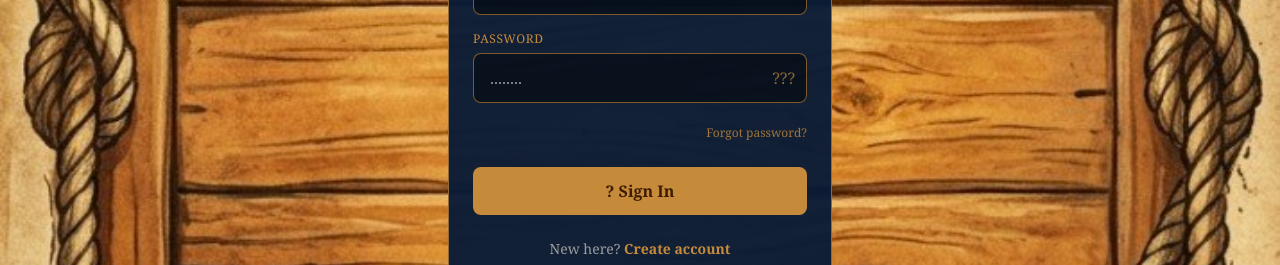
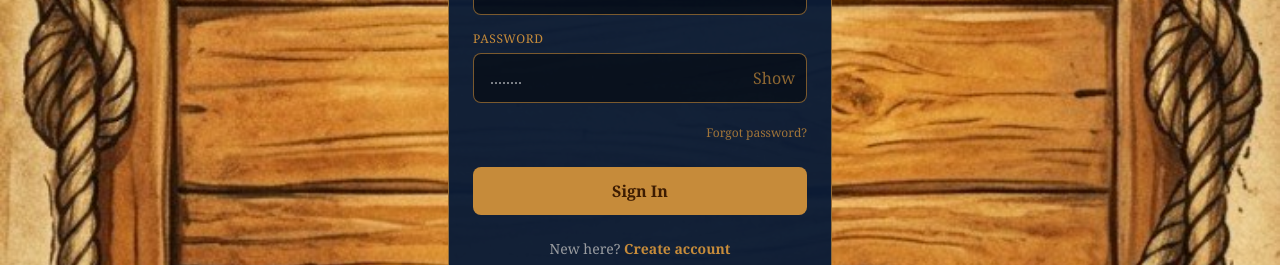
Before and after one commit to thewastedape-byte/boat-buddy-app, a Next.js app: page /login in a window 1280 px wide. Shown: the part 397-662 px from the top of the page. Built offline with nearby package versions, Linux system fonts and the light colour scheme; no server answers.

Commit message:
fix: login page emoji rendering on Android (Show/Hide toggle, Sign In button)

```diff
--- a/src/app/login/page.tsx
+++ b/src/app/login/page.tsx
@@ -114,7 +114,7 @@ export default function LoginPage() {
                   style={{ color: 'rgba(198,139,58,0.7)', background: 'none', border: 'none', cursor: 'pointer', fontSize: '16px', lineHeight: 1 }}
                   aria-label={showPassword ? 'Hide password' : 'Show password'}
                 >
-                  {showPassword ? '??' : '???'}
+                  {showPassword ? 'Hide' : 'Show'}
                 </button>
               </div>
             </div>
@@ -126,7 +126,7 @@ export default function LoginPage() {
             </div>
 
             <button type="submit" className="btn-primary w-full mt-2" disabled={loading}>
-              {loading ? 'Signing in...' : '? Sign In'}
+              {loading ? 'Signing in...' : 'Sign In'}
             </button>
           </form>
 
```
